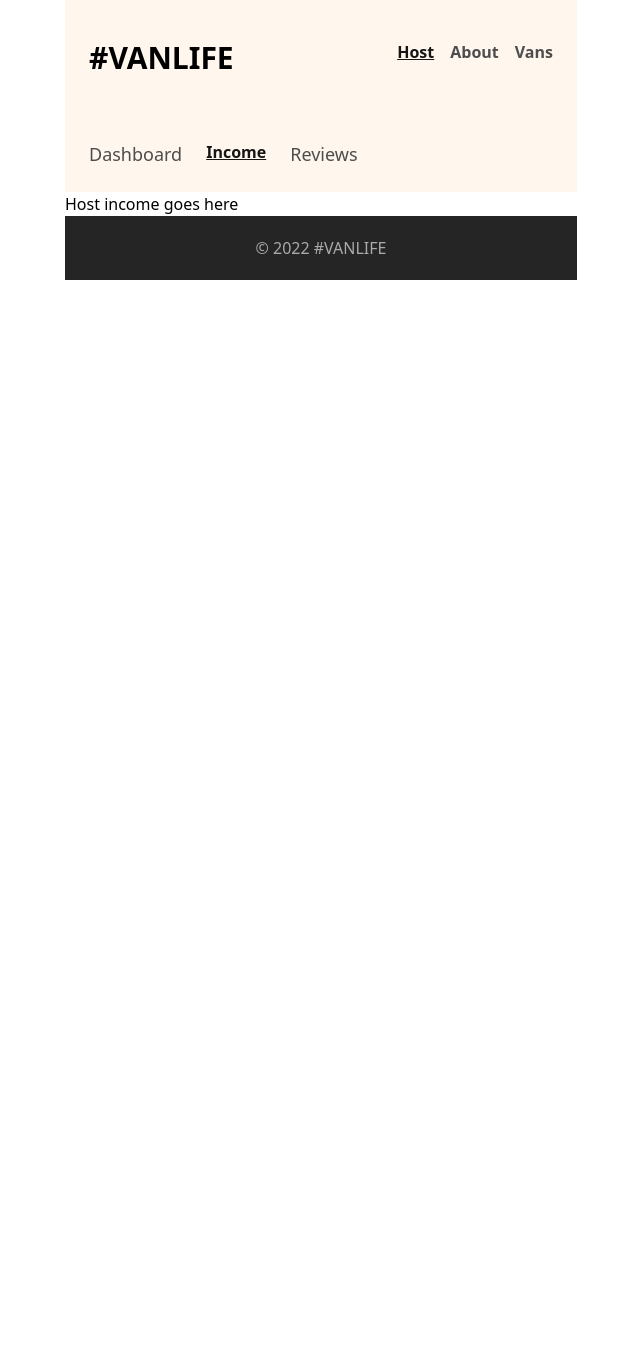
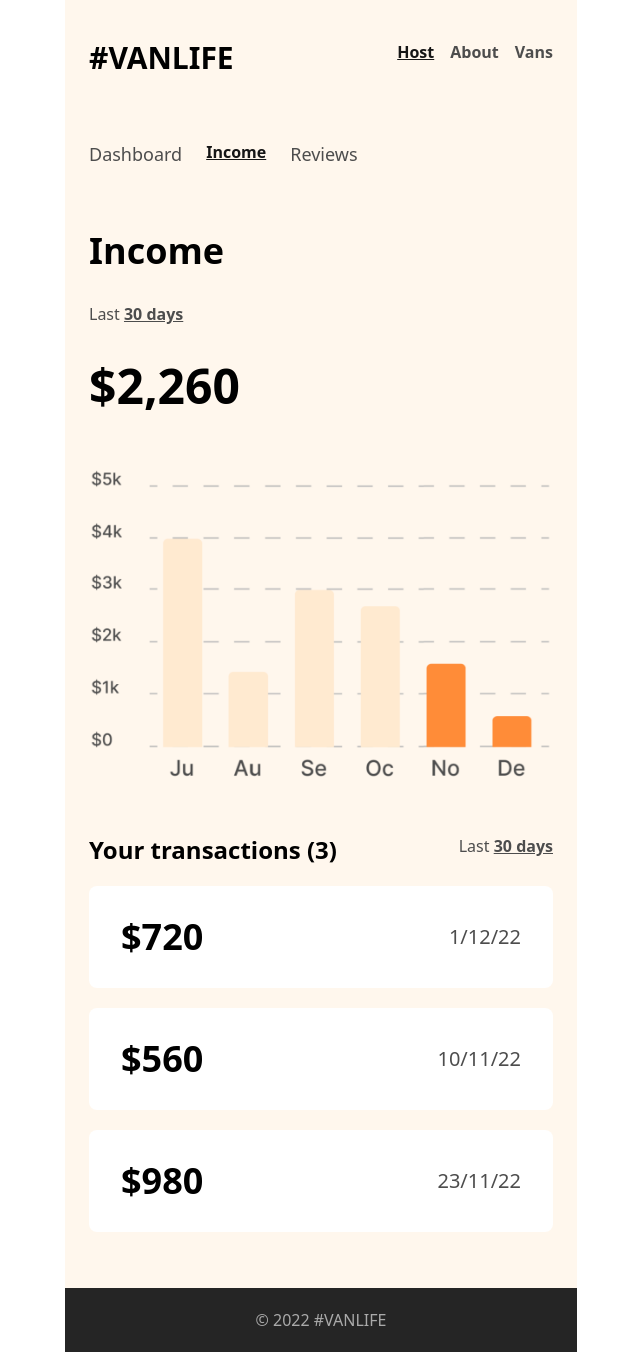
Before and after one commit to Mugara250/vanlife, a React (Vite) app: page /host/income in a window 1280 px wide. Shown: the whole page, without its empty margins (319-959 px from the left). Before the commit the page ends 800 px from the top, so only its background shows below. Built offline with nearby package versions, Linux system fonts and the light colour scheme; no server answers; what miragejs would draw is missing.

Commit message:
income section

```diff
--- a/src/pages/Hosts/Income/Income.tsx
+++ b/src/pages/Hosts/Income/Income.tsx
@@ -1,5 +1,44 @@
+import IncomeGraph from "../../../assets/income-graph.png";
+
 const Income = () => {
-  return <div>Host income goes here</div>;
+  return (
+    <div className="pt-8 px-6 pb-14 bg-[#FFF7ED]">
+      <h1 className="text-[36px] font-bold">Income</h1>
+      <h3 className="py-6 text-[#4D4D4D] text-base font-medium">
+        Last <span className="font-bold underline">30 days</span>
+      </h3>
+      <h1 className="text-[48px] font-extrabold">$2,260</h1>
+      <img
+        src={IncomeGraph}
+        alt="Image of the income graph"
+        className="mt-10"
+      />
+      <div className="mt-10 flex justify-between">
+        <h1 className="text-2xl font-bold">Your transactions (3)</h1>
+        <h3 className="text-[#4D4D4D] text-base font-medium">
+          Last <span className="font-bold underline">30 days</span>
+        </h3>
+      </div>
+      <div className="mt-5 bg-white px-8 py-6 flex justify-between rounded-lg">
+        <h1 className="text-[36px] font-semibold">$720</h1>
+        <h3 className="text-[#4D4D4D] text-[20px] font-medium place-self-center">
+          1/12/22
+        </h3>
+      </div>
+      <div className="mt-5 bg-white px-8 py-6 flex justify-between rounded-lg">
+        <h1 className="text-[36px] font-semibold">$560</h1>
+        <h3 className="text-[#4D4D4D] text-[20px] font-medium place-self-center">
+          10/11/22
+        </h3>
+      </div>
+      <div className="mt-5 bg-white px-8 py-6 flex justify-between rounded-lg">
+        <h1 className="text-[36px] font-semibold">$980</h1>
+        <h3 className="text-[#4D4D4D] text-[20px] font-medium place-self-center">
+          23/11/22
+        </h3>
+      </div>
+    </div>
+  );
 };
 
 export default Income;
```
Also changed, not shown: src/assets/income-graph.png (added).
